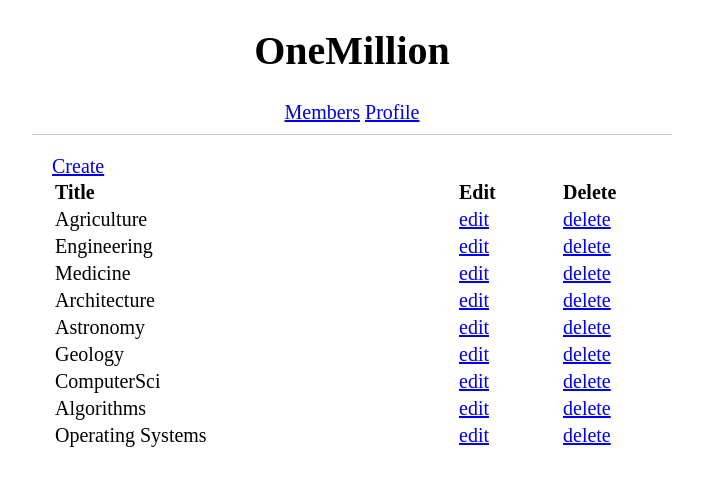
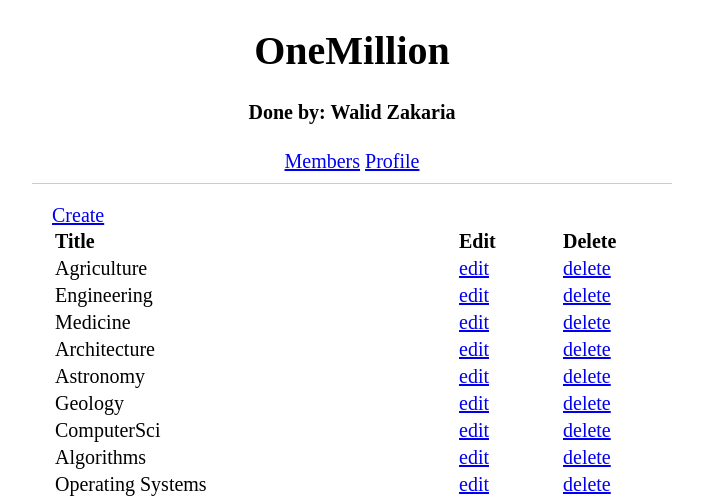
Before and after one commit to walidzakaria/forums-flask, a Flask app: page / in a window 1280 px wide. Shown: the top 498 px of the page, without its empty margins (288-991 px from the left). Run offline with Flask 2, Linux system fonts and the light colour scheme.

Commit message:
Add Author

```diff
--- a/app/templates/index.html
+++ b/app/templates/index.html
@@ -11,6 +11,7 @@
 
     <div class="centered-item">
         <h1>OneMillion</h1>
+        <h4>Done by: Walid Zakaria</h4>
     </div>
 
     <div class="centered-item">
```
